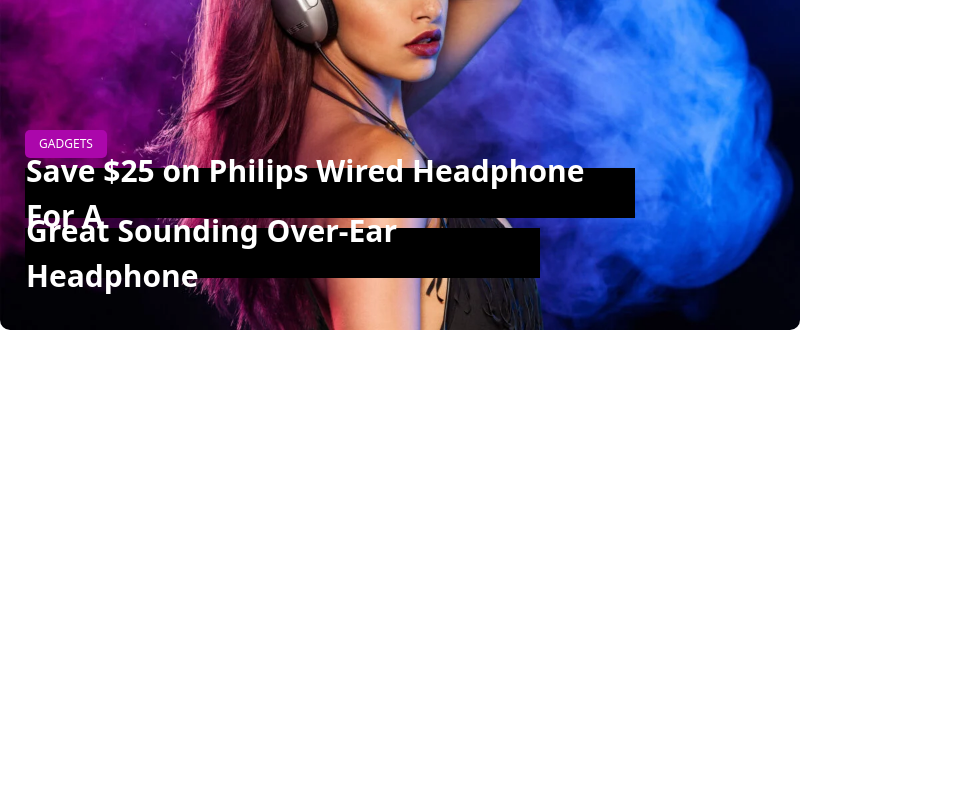
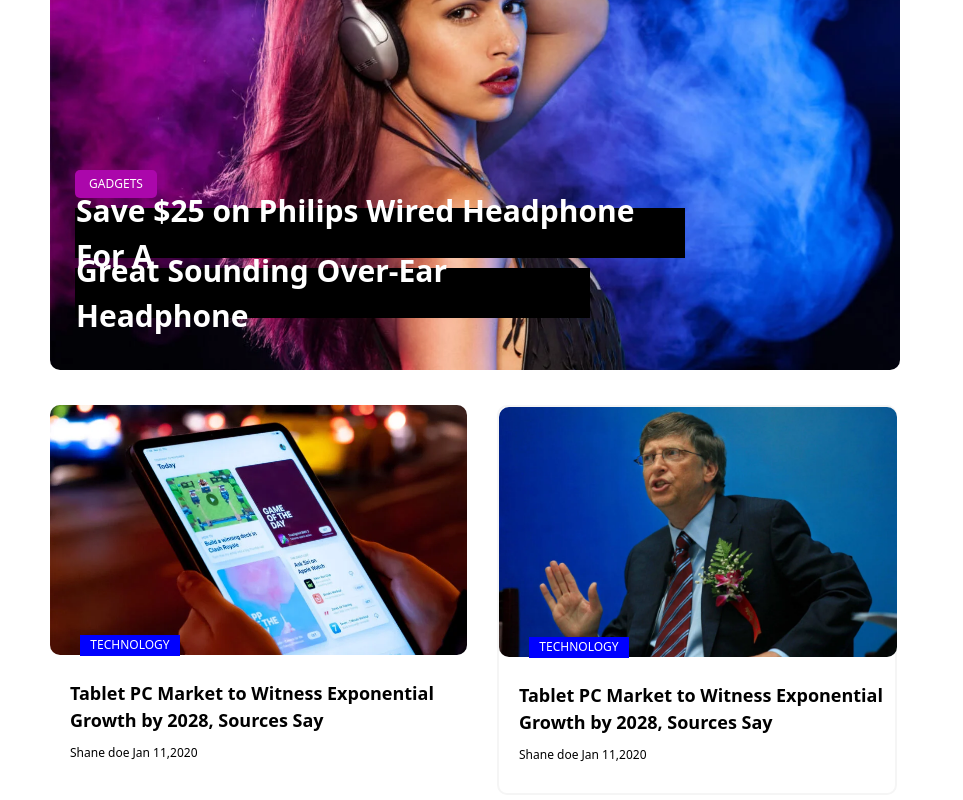
Before and after one commit to UlviJalil/react-mini-project, a React (Create React App) app: page / in a window 1280 px wide. Shown: the part 240-1040 px from the top of the page, without its empty margins (0-963 px from the left). Built offline with nearby package versions, Linux system fonts and the light colour scheme.

Commit message:
feat: created wrapper-container

```diff
--- a/src/featured/header/header.scss
+++ b/src/featured/header/header.scss
@@ -12,6 +12,7 @@
     align-items: center;
     padding-left: 40px;
     gap: 20px;
+    border: 1px solid whitesmoke;
 
     img {
         cursor: pointer;
--- a/src/featured/main/Mainn.jsx
+++ b/src/featured/main/Mainn.jsx
@@ -1,9 +1,13 @@
 import React from 'react'
 import './main.scss'
 import wrappergirl from '../../assets/images/wrapper-girl-img.jpg'
+import wrappercard1 from '../../assets/images/wrapper-card-1.jpg'
+import wrappercard2 from '../../assets/images/wrapper-card-2.jpg'
+
 
 const Main = () => {
   return (
+
     <div className='wrapper-container'>
 
       <div className="wrapper-girl">
@@ -15,10 +19,26 @@
       </div>
       {/* End of Wrapper Girl */}
 
-<div className="wrapper-cards-container">
+      <div className="wrapper-cards">
+        <div className="wcard-wrapper">
           <div className="wcard">
+            <button>TECHNOLOGY</button>
+            <div className="wcard-content">
+              <h2>Tablet PC Market to Witness Exponential <br /> Growth by 2028, Sources Say</h2>
+              <p>Shane doe Jan 11,2020</p>
+            </div>
+          </div>
+        </div>
+        <div className="wcard2-wrapper">
+          <div className="wcard2">
+            <button>TECHNOLOGY</button>
+            <div className="wcard2-content">
+              <h2>Tablet PC Market to Witness Exponential <br /> Growth by 2028, Sources Say</h2>
+              <p>Shane doe Jan 11,2020</p>
+            </div>
+          </div>
+        </div>
 
-</div>
       </div>
 
     </div>
--- a/src/featured/main/main.scss
+++ b/src/featured/main/main.scss
@@ -4,23 +4,29 @@
     box-sizing: border-box;
 }
 
+body {
+    background-color: #ffffff;
+}
 
-.wrapper-container{
+.wrapper-container {
     width: 100%;
     height: 100vh;
+    padding-top: 40px;
+    padding-left: 50px;
 }
 
-.wrapper-girl{
-    width: 800px;
+.wrapper-girl {
+    width: 850px;
     height: 500px;
     background-image: url(../../assets/images/wrapper-girl-img.jpg);
     background-repeat: no-repeat;
     background-position: center;
     background-size: cover;
     border-radius: 10px;
+    margin-bottom: 35px;
 }
 
-.wrapper-girl-content{
+.wrapper-girl-content {
     display: flex;
     justify-content: flex-start;
     align-items: flex-start;
@@ -28,9 +34,11 @@
     gap: 10px;
     padding-top: 300px;
     padding-left: 25px;
+    cursor: pointer;
+
 }
 
-.wrapper-girl-content button{
+.wrapper-girl-content button {
     width: 82px;
     height: 28px;
     color: #fff;
@@ -41,7 +49,7 @@
 
 }
 
-.wrapper-girl-content h1{
+.wrapper-girl-content h1 {
     border: 1px solid #000;
     width: 610px;
     height: 50px;
@@ -53,16 +61,129 @@
     align-items: center;
 }
 
-.wrapper-girl-content .secondh1{
+.wrapper-girl-content .secondh1 {
     width: 515px;
 
 }
 
-.wrapper-cards-container{
+
+.wrapper-cards {
+    display: flex;
+    gap: 30px;
     width: 100%;
     height: 100vh;
 }
 
-.wrapper-cards-container .wcard1{
-    background-image: url();
+.wrapper-cards .wcard {
+    background-image: url(../../assets/images/wrapper-card-1.jpg);
+    background-repeat: no-repeat;
+    background-position: center;
+    background-size: cover;
+    width: 417px;
+    height: 250px;
+    border-radius: 10px;
+
+    button {
+        background-color: blue;
+        color: #fff;
+    }
 }
+
+.wrapper-cards .wcard2 {
+    background-image: url(../../assets/images/wrapper-card-2.jpg);
+    background-repeat: no-repeat;
+    background-position: center;
+    background-size: cover;
+    width: 398px;
+    height: 250px;
+    border-radius: 10px;
+
+    button {
+        background-color: blue;
+        color: #fff;
+    }
+}
+
+.wrapper-cards .wcard1-wrapper {
+    width: 400px;
+    height: 390px;
+    border: 2px solid whitesmoke;
+    border-radius: 10px;
+}
+
+.wrapper-cards .wcard2-wrapper {
+    width: 400px;
+    height: 390px;
+    border: 2px solid whitesmoke;
+    border-radius: 10px;
+}
+
+.wcard .wcard-content {
+    display: flex;
+    flex-direction: column;
+    gap: 10px;
+    padding-top: 250px;
+    padding-left: 20px;
+    cursor: pointer;
+
+    h2 {
+        font-size: 18px;
+        font-weight: 700;
+    }
+
+    h2:hover {
+        color: #174087;
+    }
+
+    p {
+        font-size: 12px;
+        font-weight: 500;
+    }
+}
+
+.wcard2 .wcard2-content {
+    display: flex;
+    flex-direction: column;
+    gap: 10px;
+    padding-top: 250px;
+    padding-left: 20px;
+    cursor: pointer;
+
+    h2 {
+        font-size: 18px;
+        font-weight: 700;
+    }
+
+    h2:hover {
+        color: #174087;
+    }
+
+    p {
+        font-size: 12px;
+        font-weight: 500;
+    }
+}
+
+.wcard button {
+    position: relative;
+    top: 226px;
+    left: 30px;
+    font-size: 15px;
+    width: 100px;
+    height: 21px;
+    font-size: 12px;
+    font-weight: 500;
+    background-color: #2e32f1;
+}
+
+.wcard2 button {
+    position: relative;
+    top: 226px;
+    left: 30px;
+    font-size: 15px;
+    width: 100px;
+    height: 21px;
+    font-size: 12px;
+    font-weight: 500;
+    background-color: #2e32f1;
+}
```
Also changed, not shown: src/assets/images/wrapper-card-1.jpg (added), src/assets/images/wrapper-card-2.jpg (added). Lines whose indentation alone changed are shown as unchanged.
